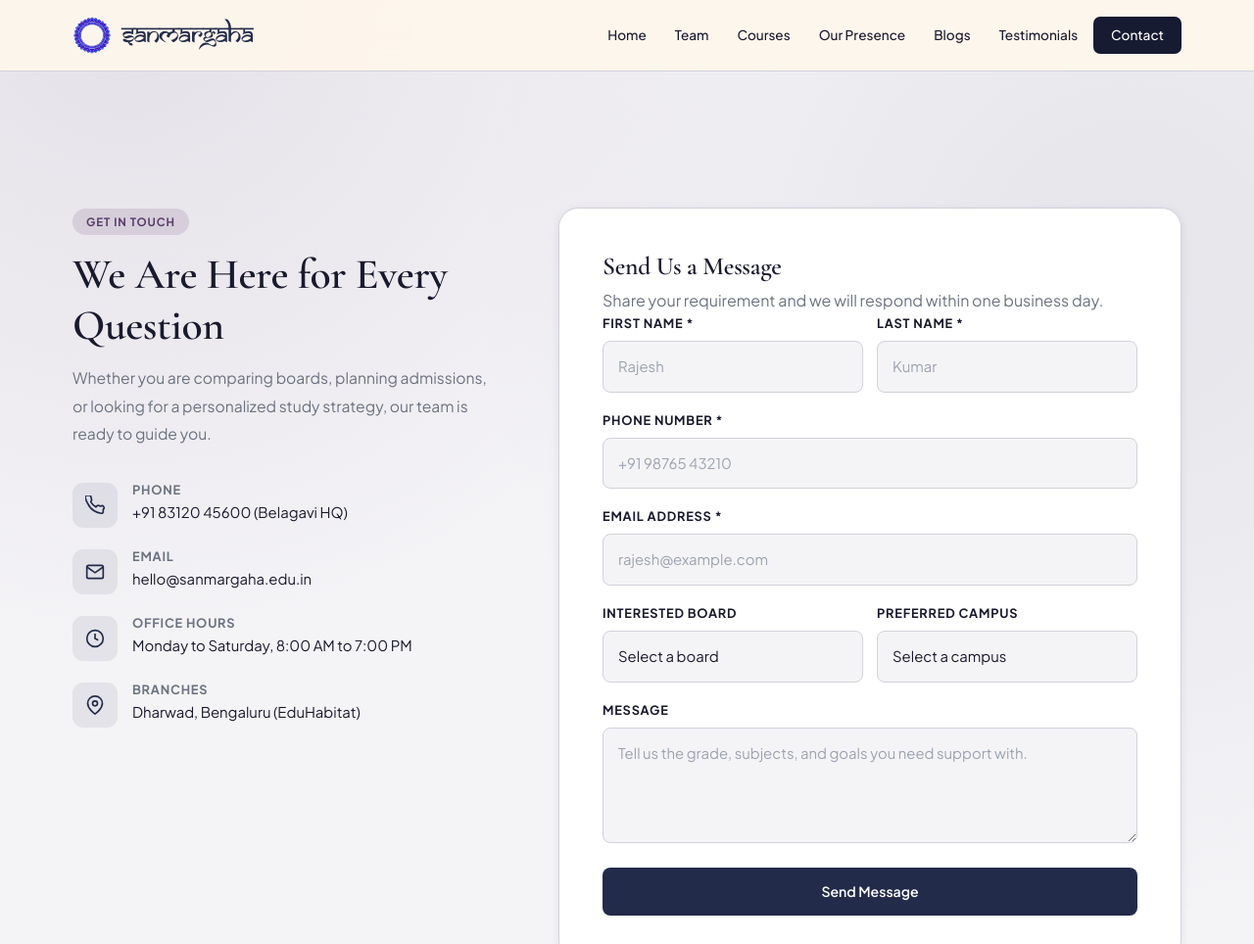
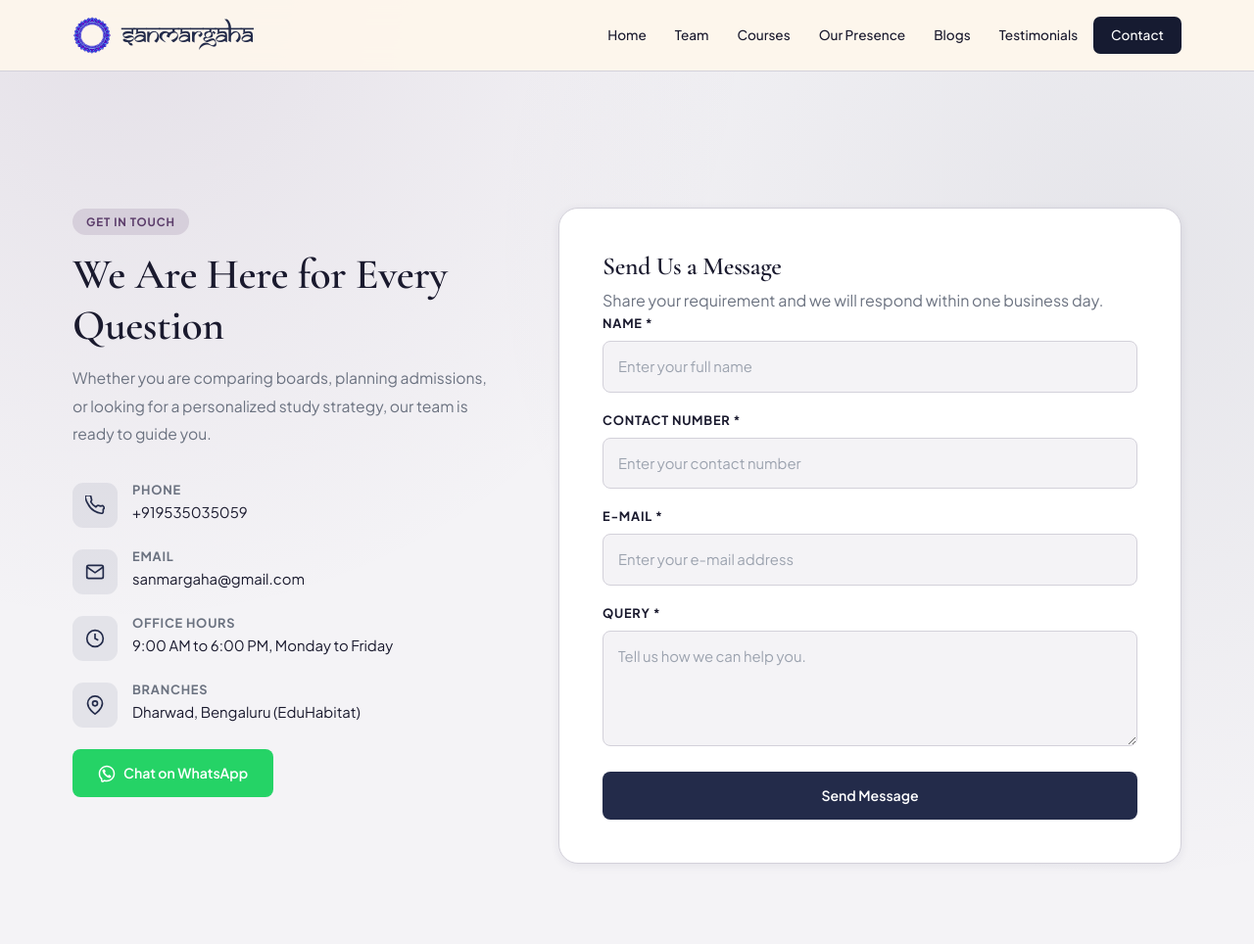
Before and after one commit to Praneel7015/Sanmargaha, a plain HTML site: page contact.html in a window 1280 px wide. Shown: the top 964 px of the page at 98% size. Drawn offline with nearby package versions, Linux system fonts and the light colour scheme.

Commit message:
remove placeholder content in contact.html

```diff
--- a/assets/css/styles.css
+++ b/assets/css/styles.css
@@ -242,6 +242,24 @@ main {
   box-shadow: 0 8px 20px rgba(90, 59, 105, 0.32);
 }
 
+.btn-wa {
+  background: #25d366;
+  color: #ffffff;
+}
+
+.btn-wa:hover {
+  background: #1da851;
+  transform: translateY(-2px);
+  box-shadow: 0 8px 20px rgba(37, 211, 102, 0.34);
+}
+
+.btn-wa img {
+  width: 18px;
+  height: 18px;
+  display: block;
+  object-fit: contain;
+}
+
 .btn-w {
   background: #fff;
   color: var(--navy);
--- a/assets/js/footer.js
+++ b/assets/js/footer.js
@@ -16,7 +16,7 @@
           <a class="soc-btn" href="#" aria-label="YouTube">
             <img src="assets/img/youtube-svgrepo-com.svg" alt="" width="16" height="16" loading="lazy" decoding="async" />
           </a>
-          <a class="soc-btn" href="#" aria-label="WhatsApp">
+          <a class="soc-btn" href="https://wa.me/919535035059" aria-label="WhatsApp" target="_blank" rel="noopener noreferrer">
             <img src="assets/img/whatsapp-svgrepo-com.svg" alt="" width="16" height="16" loading="lazy" decoding="async" />
           </a>
         </div>
@@ -49,8 +49,9 @@
       <div class="ft-col">
         <h5>Contact</h5>
         <ul class="ft-links">
-          <li><a href="mailto:hello@sanmargaha.edu.in">hello@sanmargaha.edu.in</a></li>
-          <li><a href="tel:+918312045600">+91 83120 45600</a></li>
+          <li><a href="mailto:sanmargaha@gmail.com">sanmargaha@gmail.com</a></li>
+          <li><a href="tel:+919535035059">+919535035059</a></li>
+          <li><a href="https://wa.me/919535035059" target="_blank" rel="noopener noreferrer">Chat on WhatsApp</a></li>
           <li><a href="presence.html">Dharwad Campus</a></li>
           <li><a href="presence.html">Bengaluru Campus</a></li>
         </ul>
--- a/assets/js/main.js
+++ b/assets/js/main.js
@@ -183,6 +183,7 @@
     const resetBtn = qs("#resetForm");
 
     if (!form || !formWrapper || !okPanel) return;
+    if (form.dataset.routeEmail === "true") return;
 
     form.addEventListener("submit", (event) => {
       event.preventDefault();
--- a/contact.html
+++ b/contact.html
@@ -29,7 +29,7 @@
               </div>
               <div>
                 <h4>Phone</h4>
-                <p>+91 83120 45600 (Belagavi HQ)</p>
+                <p>+919535035059</p>
               </div>
             </div>
 
@@ -39,7 +39,7 @@
               </div>
               <div>
                 <h4>Email</h4>
-                <p>hello@sanmargaha.edu.in</p>
+                <p>sanmargaha@gmail.com</p>
               </div>
             </div>
 
@@ -49,7 +49,7 @@
               </div>
               <div>
                 <h4>Office Hours</h4>
-                <p>Monday to Saturday, 8:00 AM to 7:00 PM</p>
+                <p>9:00 AM to 6:00 PM, Monday to Friday</p>
               </div>
             </div>
 
@@ -62,6 +62,11 @@
                 <p>Dharwad, Bengaluru (EduHabitat)</p>
               </div>
             </div>
+
+            <a class="btn btn-wa" href="https://wa.me/919535035059" target="_blank" rel="noopener noreferrer">
+              <img src="assets/img/whatsapp-svgrepo-com.svg" alt="" width="18" height="18" loading="lazy" decoding="async" />
+              Chat on WhatsApp
+            </a>
           </div>
 
           <div class="c-form-wrap rv d2">
@@ -69,52 +74,29 @@
               <h3>Send Us a Message</h3>
               <p>Share your requirement and we will respond within one business day.</p>
 
-              <form id="contactForm">
-                <div class="f-row">
-                  <div class="fg">
-                    <label for="firstName">First Name *</label>
-                    <input id="firstName" class="fc-inp" type="text" placeholder="Rajesh" required />
-                  </div>
-                  <div class="fg">
-                    <label for="lastName">Last Name *</label>
-                    <input id="lastName" class="fc-inp" type="text" placeholder="Kumar" required />
-                  </div>
+              <form id="contactForm" action="https://formsubmit.co/sanmargaha@gmail.com" method="POST" data-route-email="true">
+                <input type="hidden" name="_subject" value="New Contact Form Submission - Sanmargaha" />
+                <input type="hidden" name="_captcha" value="false" />
+                <input type="hidden" name="_template" value="table" />
+
+                <div class="fg">
+                  <label for="name">Name *</label>
+                  <input id="name" name="name" class="fc-inp" type="text" placeholder="Enter your full name" required />
                 </div>
 
                 <div class="fg">
-                  <label for="phone">Phone Number *</label>
-                  <input id="phone" class="fc-inp" type="tel" placeholder="+91 98765 43210" required />
+                  <label for="phone">Contact Number *</label>
+                  <input id="phone" name="contact_number" class="fc-inp" type="tel" placeholder="Enter your contact number" required />
                 </div>
 
                 <div class="fg">
-                  <label for="email">Email Address *</label>
-                  <input id="email" class="fc-inp" type="email" placeholder="rajesh@example.com" required />
-                </div>
-
-                <div class="f-row">
-                  <div class="fg">
-                    <label for="board">Interested Board</label>
-                    <select id="board" class="fc-inp">
-                      <option value="">Select a board</option>
-                      <option>State Board</option>
-                      <option>CBSE</option>
-                      <option>ICSE</option>
-                      <option>Individual Coaching</option>
-                    </select>
-                  </div>
-                  <div class="fg">
-                    <label for="campus">Preferred Campus</label>
-                    <select id="campus" class="fc-inp">
-                      <option value="">Select a campus</option>
-                      <option>Dharwad</option>
-                      <option>Bengaluru (EduHabitat)</option>
-                    </select>
-                  </div>
+                  <label for="email">E-mail *</label>
+                  <input id="email" name="email" class="fc-inp" type="email" placeholder="Enter your e-mail address" required />
                 </div>
 
                 <div class="fg">
-                  <label for="message">Message</label>
-                  <textarea id="message" class="fc-inp" placeholder="Tell us the grade, subjects, and goals you need support with."></textarea>
+                  <label for="message">Query *</label>
+                  <textarea id="message" name="query" class="fc-inp" placeholder="Tell us how we can help you." required></textarea>
                 </div>
 
                 <button type="submit" class="btn btn-p" style="width: 100%;">Send Message</button>
```
Also changed, not shown: index.html (+2 -2 lines).
